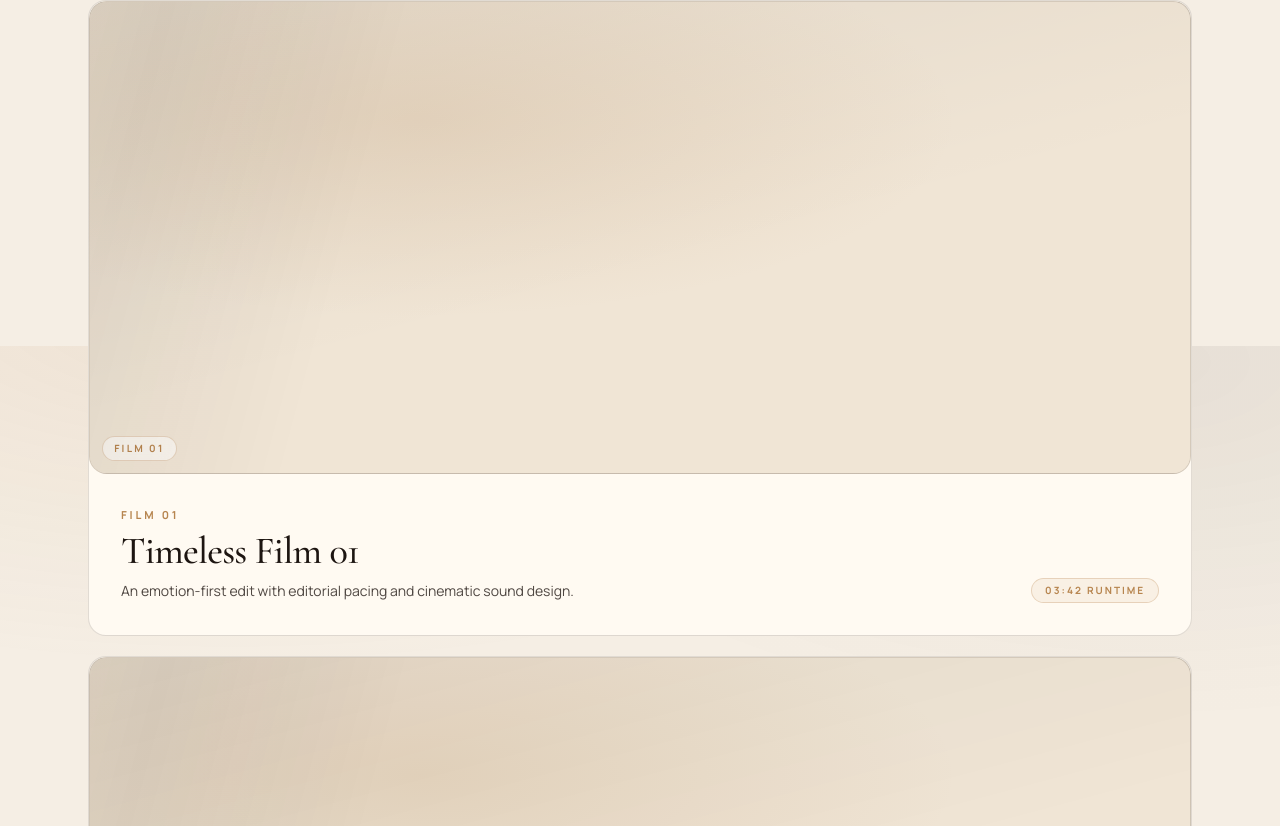
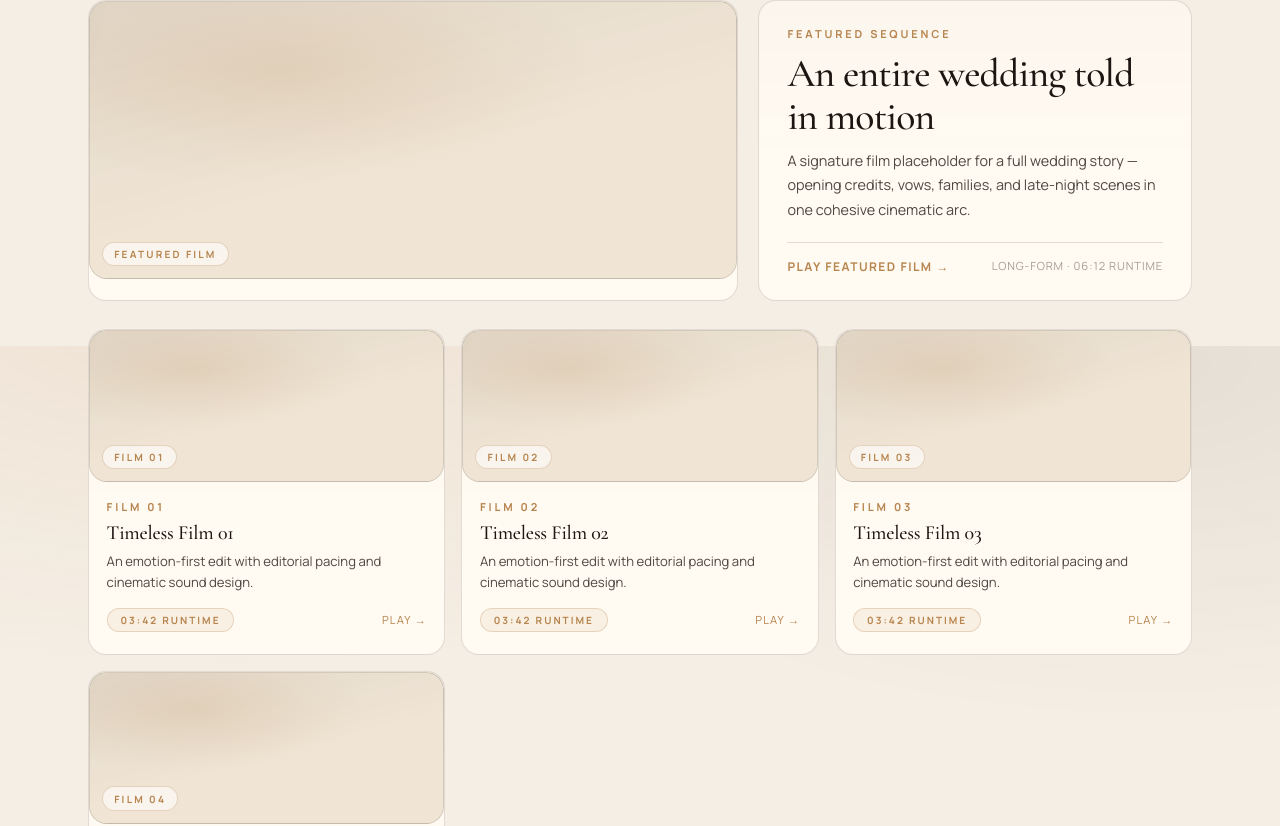
Before and after one commit to helloartistryinlove-maker/portfolio, a Next.js app: page /films in a window 1280 px wide. Shown: the part 454-1280 px from the top of the page. Built offline with nearby package versions, Linux system fonts and the light colour scheme.

Commit message:
praful made

```diff
--- a/src/app/blogs/page.tsx
+++ b/src/app/blogs/page.tsx
@@ -81,8 +81,79 @@ export default function BlogsPage() {
           paddingBlock: "2.5rem clamp(3.5rem,8vw,7rem)",
         }}
       >
-        <section className="blog-grid">
-          {cards.map((card, idx) => (
+        {/* Featured + grid */}
+        <section
+          style={{
+            display: "grid",
+            gridTemplateColumns: "minmax(0,2.2fr) minmax(0,1.6fr)",
+            gap: "1.25rem",
+          }}
+        >
+          <RevealOnScroll className="surface card-lift" style={{ overflow: "hidden" }}>
+            <MediaPlaceholder ratio="wide" label="Featured Story" />
+            <div style={{ padding: "1.25rem 1.5rem 1.75rem" }}>
+              <span className="tag">Featured Chapter</span>
+              <h2
+                style={{
+                  marginTop: ".9rem",
+                  fontFamily: "var(--font-display,'Cormorant Garamond'),serif",
+                  fontSize: "1.7rem",
+                  fontWeight: 500,
+                  lineHeight: 1.15,
+                  color: "var(--text-1)",
+                }}
+              >
+                A day that moved like cinema
+              </h2>
+              <p
+                style={{
+                  marginTop: ".6rem",
+                  fontSize: ".9rem",
+                  lineHeight: 1.7,
+                  color: "var(--text-2)",
+                  maxWidth: "30rem",
+                }}
+              >
+                A full wedding story layout placeholder for a hero editorial piece, with room
+                for behind-the-scenes and stills in a single scroll.
+              </p>
+              <div
+                style={{
+                  marginTop: "1.15rem",
+                  paddingTop: ".85rem",
+                  borderTop: "1px solid var(--line)",
+                  display: "flex",
+                  justifyContent: "space-between",
+                  alignItems: "center",
+                }}
+              >
+                <span
+                  style={{
+                    fontSize: ".75rem",
+                    letterSpacing: ".12em",
+                    textTransform: "uppercase",
+                    color: "var(--gold)",
+                    fontWeight: 700,
+                  }}
+                >
+                  Read Featured Story →
+                </span>
+                <span
+                  style={{
+                    fontSize: ".7rem",
+                    color: "var(--text-4)",
+                    letterSpacing: ".08em",
+                    textTransform: "uppercase",
+                  }}
+                >
+                  Long-form · Photo + Film
+                </span>
+              </div>
+            </div>
+          </RevealOnScroll>
+
+          <div className="blog-grid">
+            {cards.slice(0, 4).map((card, idx) => (
               <RevealOnScroll
                 key={card.id}
                 className="surface card-lift"
@@ -90,13 +161,13 @@ export default function BlogsPage() {
                 style={{ overflow: "hidden" }}
               >
                 <MediaPlaceholder ratio="wide" label="Story Cover" />
-              <div style={{ padding: "1.125rem 1.25rem 1.5rem" }}>
+                <div style={{ padding: "1rem 1.1rem 1.4rem" }}>
                   <div
                     style={{
                       display: "flex",
                       alignItems: "center",
                       justifyContent: "space-between",
-                    marginBottom: ".75rem",
+                      marginBottom: ".6rem",
                     }}
                   >
                     <span className="tag">{card.category}</span>
@@ -113,7 +184,7 @@ export default function BlogsPage() {
                   <h2
                     style={{
                       fontFamily: "var(--font-display,'Cormorant Garamond'),serif",
-                    fontSize: "1.35rem",
+                      fontSize: "1.25rem",
                       fontWeight: 500,
                       lineHeight: 1.15,
                       color: "var(--text-1)",
@@ -123,36 +194,18 @@ export default function BlogsPage() {
                   </h2>
                   <p
                     style={{
-                    marginTop: ".5rem",
-                    fontSize: ".8125rem",
+                      marginTop: ".45rem",
+                      fontSize: ".8rem",
                       lineHeight: 1.6,
                       color: "var(--text-3)",
                     }}
                   >
                     {card.summary}
                   </p>
-                <div
-                  style={{
-                    marginTop: "1rem",
-                    paddingTop: ".75rem",
-                    borderTop: "1px solid var(--line)",
-                  }}
-                >
-                  <span
-                    style={{
-                      fontSize: ".75rem",
-                      fontWeight: 700,
-                      letterSpacing: ".1em",
-                      textTransform: "uppercase",
-                      color: "var(--gold)",
-                    }}
-                  >
-                    Read Story →
-                  </span>
-                </div>
                 </div>
               </RevealOnScroll>
             ))}
+          </div>
         </section>
 
         <RevealOnScroll>
--- a/src/app/films/page.tsx
+++ b/src/app/films/page.tsx
@@ -78,8 +78,89 @@ export default function FilmsPage() {
         style={{
           display: "flex",
           flexDirection: "column",
+          gap: "1.75rem",
+          paddingBlock: "2.5rem clamp(3.5rem,8vw,7rem)",
+        }}
+      >
+        {/* Featured film row */}
+        <section
+          style={{
+            display: "grid",
+            gridTemplateColumns: "minmax(0,2.1fr) minmax(0,1.4fr)",
             gap: "1.25rem",
-          paddingBlock: "2.5rem clamp(3.5rem,8vw,7rem)",
+            alignItems: "stretch",
+          }}
+        >
+          <RevealOnScroll className="surface card-lift" style={{ overflow: "hidden" }}>
+            <MediaPlaceholder ratio="video" label="Featured Film" />
+          </RevealOnScroll>
+          <RevealOnScroll delayMs={120} className="surface" style={{ padding: "1.5rem 1.75rem" }}>
+            <p className="eyebrow" style={{ marginBottom: ".6rem" }}>
+              Featured Sequence
+            </p>
+            <h2
+              style={{
+                fontFamily: "var(--font-display,'Cormorant Garamond'),serif",
+                fontSize: "clamp(1.8rem,3.1vw,2.6rem)",
+                fontWeight: 500,
+                letterSpacing: "-.02em",
+                color: "var(--text-1)",
+              }}
+            >
+              An entire wedding told in motion
+            </h2>
+            <p
+              style={{
+                marginTop: ".7rem",
+                fontSize: ".9rem",
+                lineHeight: 1.7,
+                color: "var(--text-2)",
+              }}
+            >
+              A signature film placeholder for a full wedding story — opening credits, vows,
+              families, and late-night scenes in one cohesive cinematic arc.
+            </p>
+            <div
+              style={{
+                marginTop: "1.25rem",
+                paddingTop: ".85rem",
+                borderTop: "1px solid var(--line)",
+                display: "flex",
+                justifyContent: "space-between",
+                alignItems: "center",
+              }}
+            >
+              <span
+                style={{
+                  fontSize: ".75rem",
+                  letterSpacing: ".12em",
+                  textTransform: "uppercase",
+                  color: "var(--gold)",
+                  fontWeight: 700,
+                }}
+              >
+                Play Featured Film →
+              </span>
+              <span
+                style={{
+                  fontSize: ".7rem",
+                  color: "var(--text-4)",
+                  letterSpacing: ".08em",
+                  textTransform: "uppercase",
+                }}
+              >
+                Long-form · 06:12 Runtime
+              </span>
+            </div>
+          </RevealOnScroll>
+        </section>
+
+        {/* Supporting films strip */}
+        <section
+          style={{
+            display: "grid",
+            gridTemplateColumns: "repeat(3, minmax(0, 1fr))",
+            gap: "1rem",
           }}
         >
           {films.map((film, idx) => (
@@ -90,17 +171,16 @@ export default function FilmsPage() {
               style={{ overflow: "hidden" }}
             >
               <MediaPlaceholder ratio="video" label={`Film ${film.slug}`} />
-            <div className="film-card-inner">
-              <div>
-                <p className="eyebrow" style={{ marginBottom: ".5rem" }}>
+              <div style={{ padding: "1rem 1.1rem 1.35rem" }}>
+                <p className="eyebrow" style={{ marginBottom: ".45rem" }}>
                   Film {film.slug}
                 </p>
                 <h2
                   style={{
                     fontFamily: "var(--font-display,'Cormorant Garamond'),serif",
-                    fontSize: "clamp(1.6rem,3vw,2.5rem)",
+                    fontSize: "1.25rem",
                     fontWeight: 500,
-                    letterSpacing: "-.02em",
+                    letterSpacing: "-.01em",
                     color: "var(--text-1)",
                   }}
                 >
@@ -108,20 +188,38 @@ export default function FilmsPage() {
                 </h2>
                 <p
                   style={{
-                    marginTop: ".5rem",
-                    fontSize: ".875rem",
-                    lineHeight: 1.6,
+                    marginTop: ".4rem",
+                    fontSize: ".82rem",
+                    lineHeight: 1.65,
                     color: "var(--text-2)",
-                    maxWidth: "480px",
                   }}
                 >
                   {film.caption}
                 </p>
+                <div
+                  style={{
+                    marginTop: ".85rem",
+                    display: "flex",
+                    justifyContent: "space-between",
+                    alignItems: "center",
+                  }}
+                >
+                  <span className="tag">{film.duration}</span>
+                  <span
+                    style={{
+                      fontSize: ".7rem",
+                      color: "var(--gold)",
+                      letterSpacing: ".1em",
+                      textTransform: "uppercase",
+                    }}
+                  >
+                    Play →
+                  </span>
                 </div>
-              <span className="tag">{film.duration}</span>
               </div>
             </RevealOnScroll>
           ))}
+        </section>
 
         <RevealOnScroll>
           <CtaStrip
--- a/src/app/testimonials/page.tsx
+++ b/src/app/testimonials/page.tsx
@@ -115,14 +115,31 @@ export default function TestimonialsPage() {
           </p>
         </RevealOnScroll>
 
-        {/* Review cards */}
-        <section className="review-grid">
+        {/* Horizontal story rail */}
+        <section
+          style={{
+            position: "relative",
+            overflowX: "auto",
+            paddingBottom: "0.5rem",
+          }}
+        >
+          <div
+            style={{
+              display: "flex",
+              gap: "1rem",
+              minWidth: "max-content",
+            }}
+          >
             {reviews.map((review, i) => (
               <RevealOnScroll
                 key={i}
+                delayMs={i * 90}
                 className="surface card-lift"
-              delayMs={i * 90}
-              style={{ padding: "clamp(1.25rem,3vw,1.75rem)" }}
+                style={{
+                  padding: "clamp(1.25rem,3vw,1.75rem)",
+                  minWidth: "min(360px, 80vw)",
+                  maxWidth: "420px",
+                }}
               >
                 <span
                   style={{
@@ -134,7 +151,9 @@ export default function TestimonialsPage() {
                     opacity: 0.3,
                     marginBottom: ".75rem",
                   }}
-              >&ldquo;</span>
+                >
+                  &ldquo;
+                </span>
                 <p
                   style={{
                     fontFamily: "var(--font-display,'Cormorant Garamond'),serif",
@@ -201,6 +220,7 @@ export default function TestimonialsPage() {
                 </div>
               </RevealOnScroll>
             ))}
+          </div>
         </section>
 
         {/* Note strip */}
```
Lines whose indentation alone changed are shown as unchanged.
